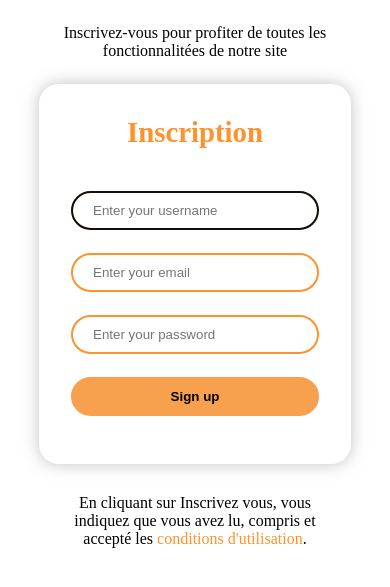
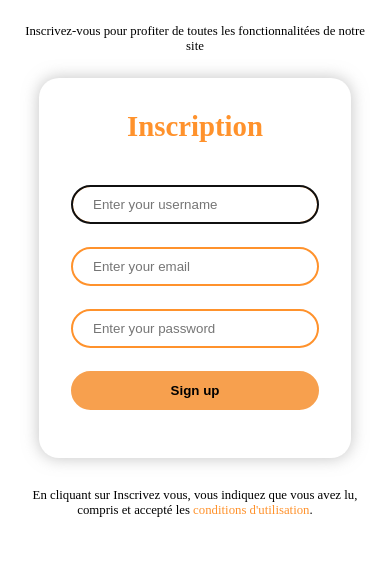
Before and after one commit to xRyolinx/tasteit, a Flask app: page /register in a window 390 px wide. Shown: the part 68-655 px from the top of the page. Run offline with Flask 3, Linux system fonts and the light colour scheme; some libraries are stand-ins or nearby versions; some web fonts are replaced.

Commit message:
register mobile

```diff
--- a/static/css/signin.css
+++ b/static/css/signin.css
@@ -80,6 +80,10 @@ p {
 	.titre_connect {
 		font-size: 1.8rem;
 	}
+
+	p {
+		font-size: 0.8rem;
+	}
 }
 
 
--- a/static/css/signup.css
+++ b/static/css/signup.css
@@ -85,6 +85,10 @@ p {
 	.titre_connect {
 		font-size: 1.8rem;
 	}
+
+	p {
+		font-size: 0.8rem;
+	}
 }
 
 .champ {
@@ -124,8 +128,9 @@ p {
 }
 
 #end {
-	max-width: 70%;
 	margin: 20px auto;
 	margin-top: 30px;
+	padding: 0 20px;
+
 	text-align: center;
 }
```
